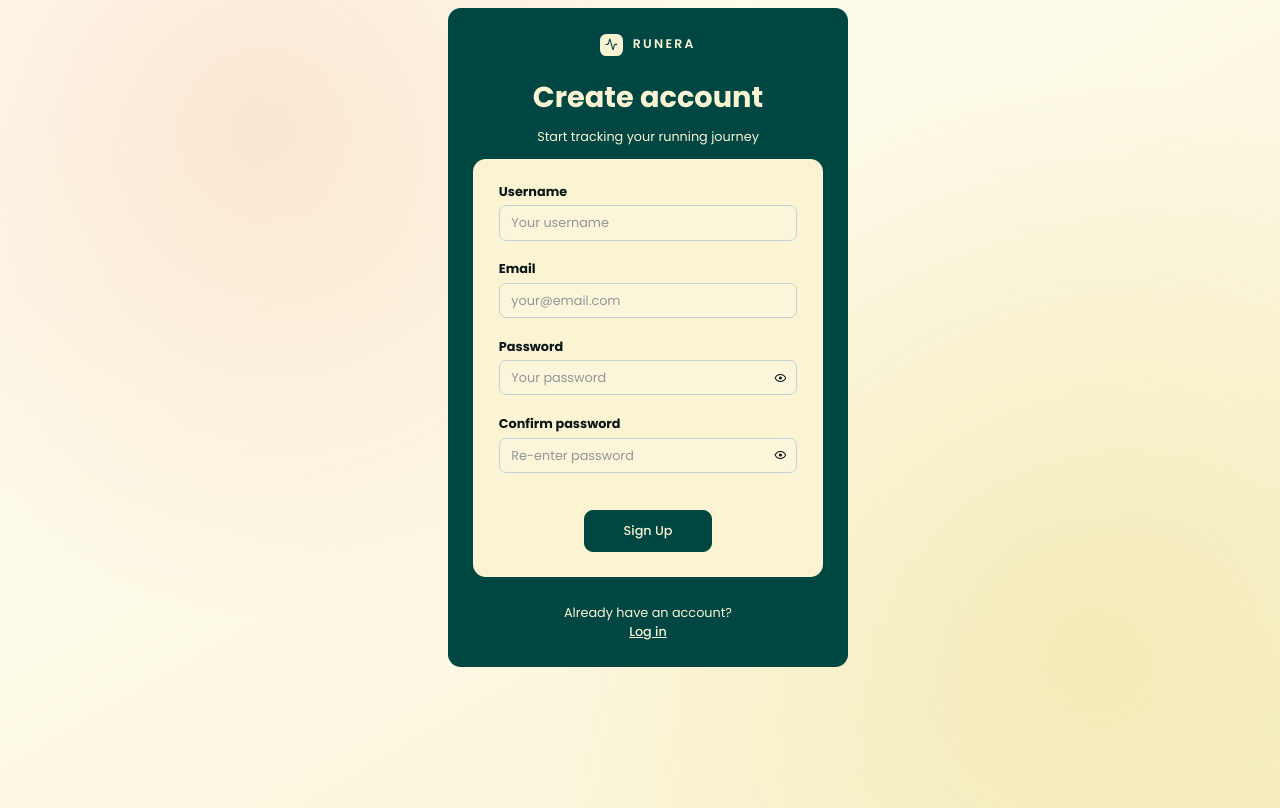
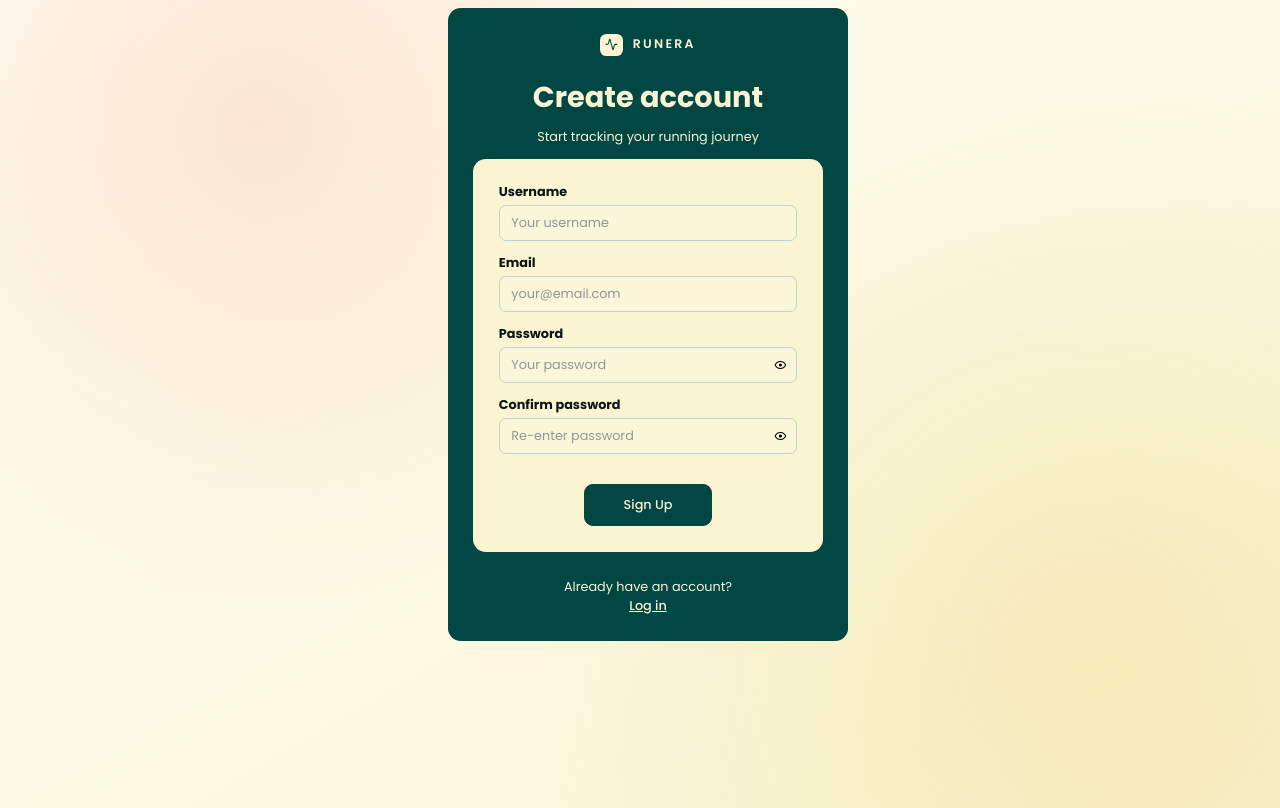
Before and after one commit to Tratatemium/Runera, a React (Create React App) app: page /signup in a window 1280 px wide. Built offline with nearby package versions, Linux system fonts and the light colour scheme.

Commit message:
Refactor FormField component: enhance accessibility with aria attributes, streamline password visibility toggle, and improve error handling display.

```diff
--- a/src/components/FormField.module.css
+++ b/src/components/FormField.module.css
@@ -41,12 +41,6 @@
   background: white;
 }
 
-.inputError,
-.inputError:focus {
-  border-color: #d93025;
-  box-shadow: 0 0 0 3px color-mix(in srgb, #d93025 18%, white);
-}
-
 .errorText {
   margin: 0;
   max-width: 40ch;
@@ -64,8 +58,7 @@
   align-items: center;
   justify-content: center;
   cursor: pointer;
+  border: none;
+  background: none;
+  padding: 0;
 }
-
-.hide {
-  display: none;
-}
--- a/src/components/FormField.tsx
+++ b/src/components/FormField.tsx
@@ -1,5 +1,5 @@
 import styles from "./FormField.module.css";
-import { useState } from "react";
+import { useState, useRef } from "react";
 import { EyeIcon } from "./icons/EyeIcon";
 import { EyeOffIcon } from "./icons/EyeOffIcon";
 
@@ -11,7 +11,7 @@ interface FormFieldProps {
   value: string;
   onChange: (e: React.ChangeEvent<HTMLInputElement>) => void;
   onBlur?: (e: React.FocusEvent<HTMLInputElement>) => void;
-  inputError: string | undefined;
+  inputError?: string;
 }
 
 function FormField({
@@ -26,10 +26,10 @@ function FormField({
 }: FormFieldProps) {
   const [showPassword, setShowPassword] = useState(false);
 
-  const inputType =
-    (id === "password" || id === "confirmPassword") && showPassword
-      ? "text"
-      : type;
+  const isPassword = type === "password";
+  const inputType = isPassword && showPassword ? "text" : type;
+
+  const inputRef = useRef<HTMLInputElement>(null);
 
   return (
     <div className={styles.formRow}>
@@ -38,7 +38,10 @@ function FormField({
       </label>
       <div className={styles.inputWrapper}>
         <input
+          ref={inputRef}
           className={styles.formInput}
+          aria-invalid={!!inputError}
+          aria-describedby={inputError ? `${id}-error` : undefined}
           id={id}
           name={id}
           type={inputType}
@@ -47,14 +50,26 @@ function FormField({
           onChange={onChange}
           onBlur={onBlur}
         />
-        <span
-          className={`${styles.showPasswordIcon} ${id !== "password" && id !== "confirmPassword" ? styles.hide : ""}`}
-          onClick={() => setShowPassword(!showPassword)}
-        >
-          {showPassword ? <EyeOffIcon /> : <EyeIcon />}
-        </span>
+        {isPassword && (
+          <button
+            type="button"
+            className={styles.showPasswordIcon}
+            aria-label={showPassword ? "Hide password" : "Show password"}
+            onMouseDown={(e) => e.preventDefault()}
+            onClick={() => {
+              setShowPassword((v) => !v);
+              inputRef.current?.focus();
+            }}
+          >
+            {showPassword ? <EyeOffIcon /> : <EyeIcon />}
+          </button>
+        )}
       </div>
-      <p className={styles.errorText}>{inputError}</p>
+      {inputError && (
+        <p id={`${id}-error`} className={styles.errorText}>
+          {inputError}
+        </p>
+      )}
     </div>
   );
 }
```
